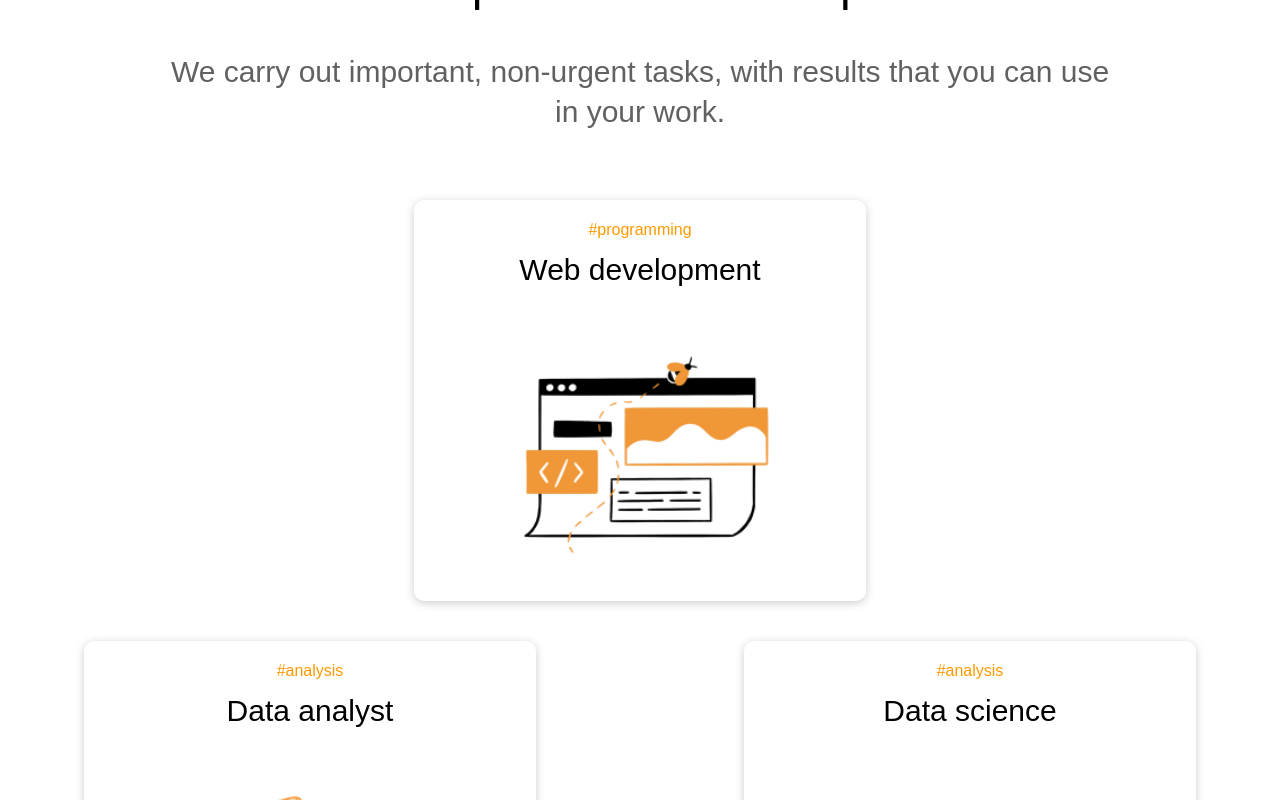
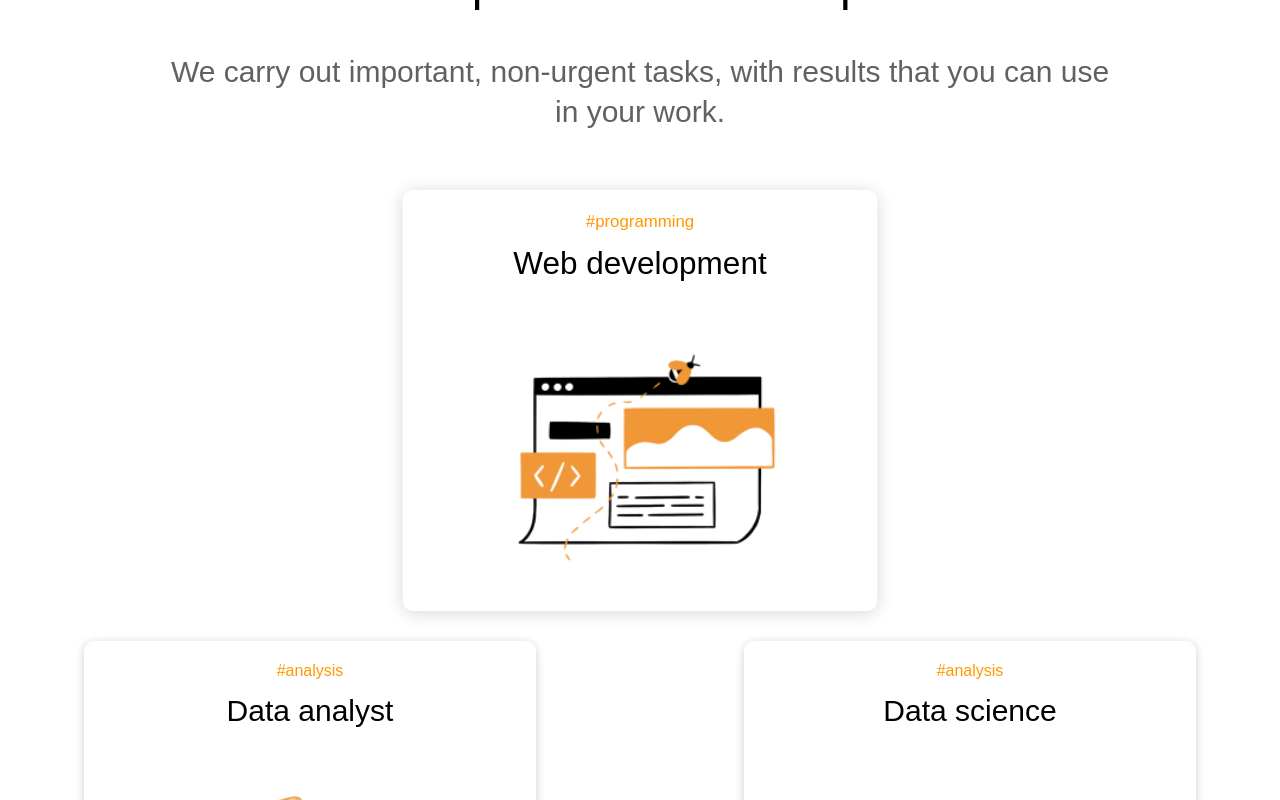
Before and after one commit to darkarnold/apiary-landing-page, a React (Create React App) app: page / in a window 1280 px wide. In both pictures the pointer is over the element 640 px from the left and 2480 px from the top of the page. Shown: the part 2080-2880 px from the top of the page. Built offline with nearby package versions, Linux system fonts and the light colour scheme.

Commit message:
Feat: Add hover to box

```diff
--- a/src/blocks/box/box.css
+++ b/src/blocks/box/box.css
@@ -5,6 +5,13 @@
     width: 100%;
     min-height: 266px;
     margin: 0 auto;
+    transition: transform 0.2s ease-out;
+}
+
+.box:hover {
+    cursor: pointer;
+    transform: scale(1.05);
+    box-shadow: 0px 2px 16px rgba(0, 0, 0, 0.16);
 }
 
 @media only screen and (min-width: 1024px) {
```
